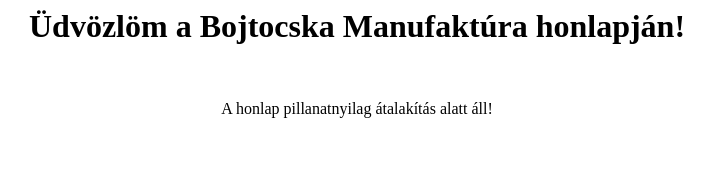
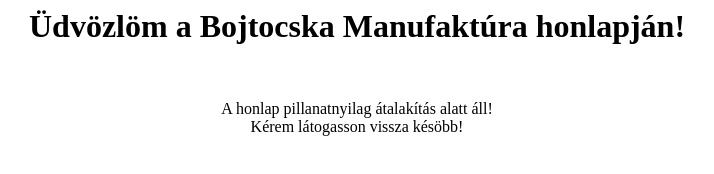
Before and after one commit to kisjapo/bojtocskamanufaktura, a plain HTML site: page index.html in a window 1280 px wide. Shown: the whole page, without its empty margins (283-997 px from the left). Drawn offline with Linux system fonts and the light colour scheme.

Commit message:
Update index.html

```diff
--- a/index.html
+++ b/index.html
@@ -5,7 +5,8 @@
 <body>
 	<center>
 	<h1>Üdvözlöm a Bojtocska Manufaktúra honlapján!</h1><br>
-	<p>A honlap pillanatnyilag átalakítás alatt áll!</p>
+	<p>A honlap pillanatnyilag átalakítás alatt áll!<br>
+	Kérem látogasson vissza késöbb!</p>
 	</center>
 </body>
 </html>
```
